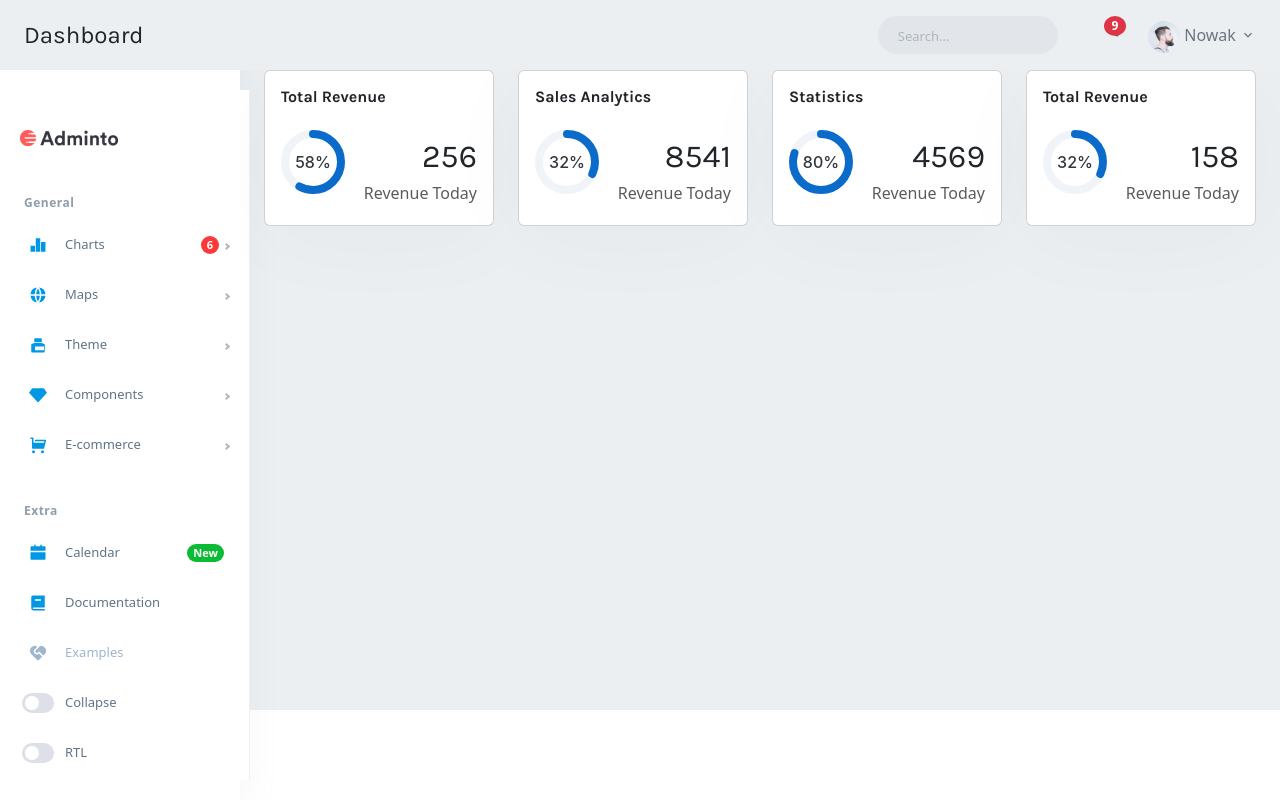
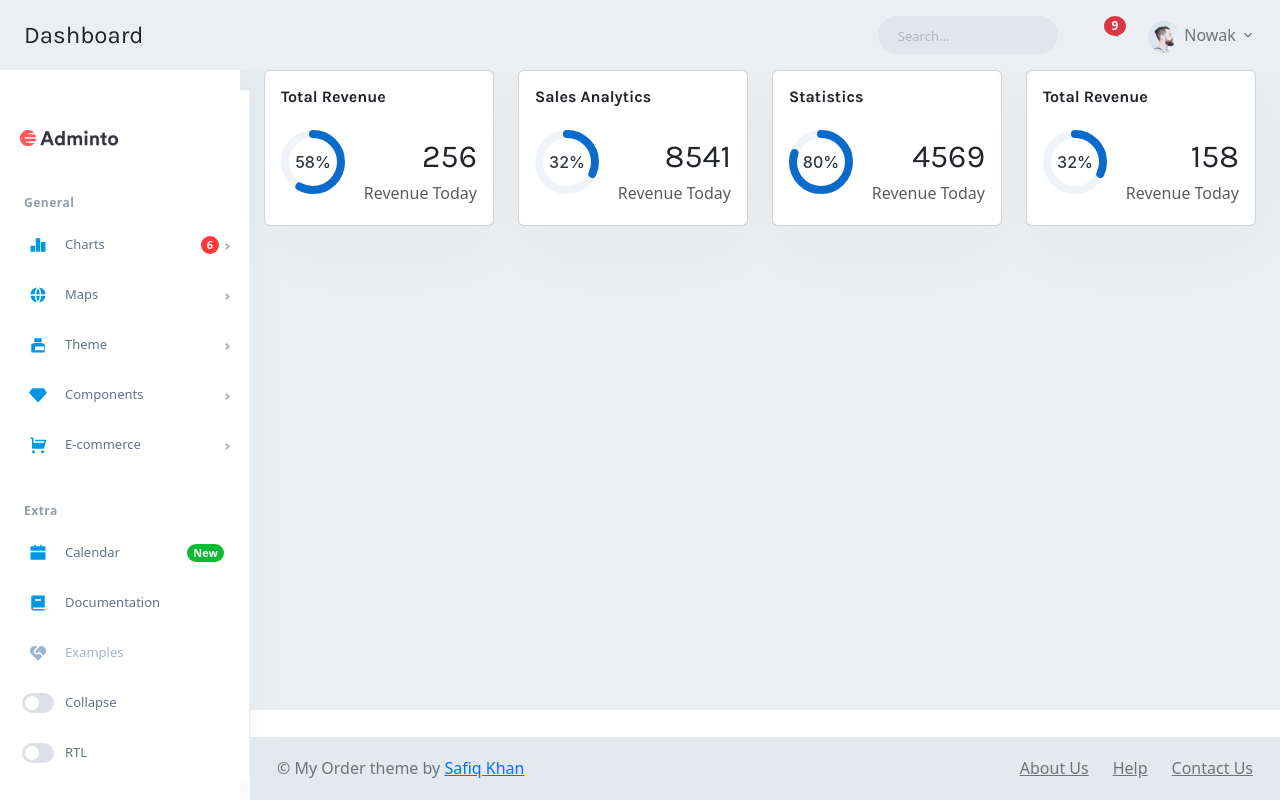
Before and after one commit to khan215701/my-order, a React (Vite) app: page / in a window 1280 px wide. Built offline with nearby package versions, Linux system fonts and the light colour scheme; a web font is replaced by a local one.

Commit message:
adding footer and change footer left margin

```diff
--- /dev/null
+++ b/src/components/Footer.tsx
@@ -0,0 +1,30 @@
+import React from "react";
+
+const Footer = () => {
+  return (
+    <>
+      <footer className="footer">
+        <div className="container-fluid">
+          <div className="row">
+            <div className="col-md-6">
+              <script>document.write(new Date().getFullYear());</script>
+              &copy; My Order theme by{" "}
+              <a target="_blank" href="https://github.com/khan215701/my-order">
+                Safiq Khan
+              </a>
+            </div>
+            <div className="col-md-6">
+              <div className="text-md-end footer-links d-none d-sm-block">
+                <a href="">About Us</a>
+                <a href="">Help</a>
+                <a href="">Contact Us</a>
+              </div>
+            </div>
+          </div>
+        </div>
+      </footer>
+    </>
+  );
+};
+
+export default Footer;
--- a/src/components/HomeContent.tsx
+++ b/src/components/HomeContent.tsx
@@ -1,4 +1,5 @@
 import Card from "./Card";
+import Footer from "./Footer";
 
 const HomeContent = () => {
   const data = [
@@ -37,6 +38,7 @@ const HomeContent = () => {
             </div>
           </div>
         </div>
+        <Footer />
       </div>
     </>
   );
```
Also changed, not shown: src/assets/css/app.min.css.
